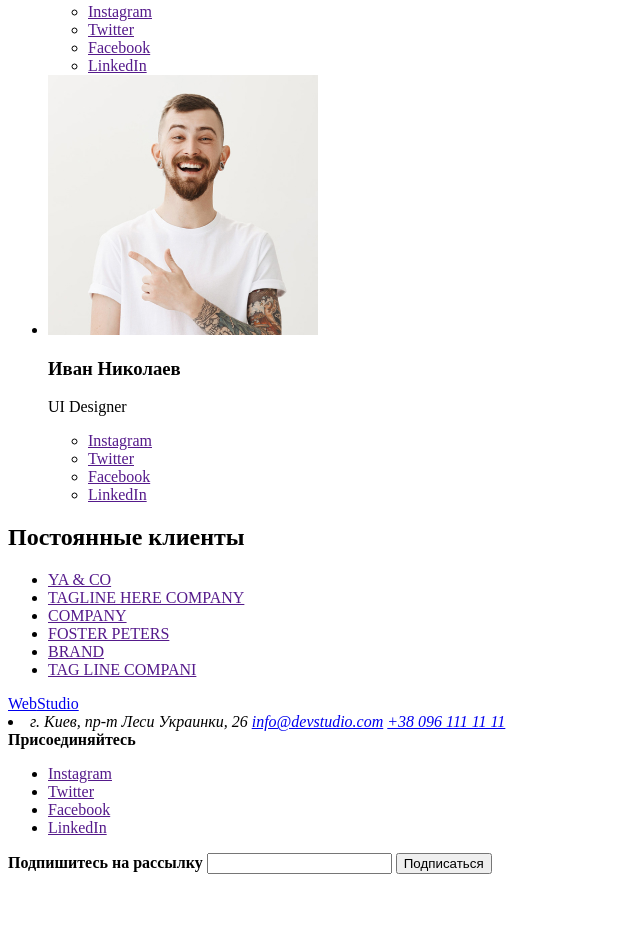
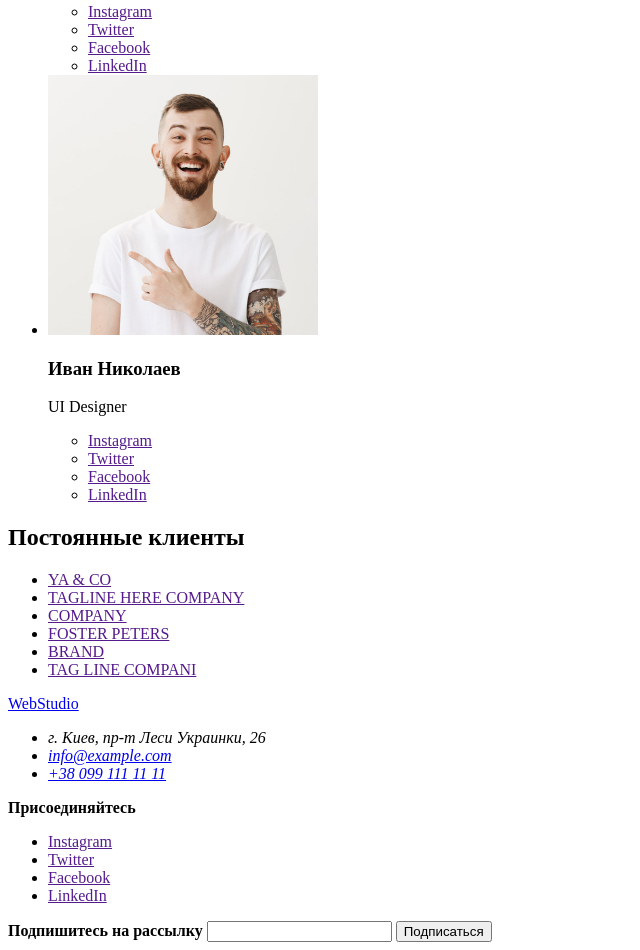
Before and after one commit to Fedir-Serdiuk/goit-markup-hw-01, a plain HTML site: page index.html in a window 1280 px wide. Shown: the part 3358-4308 px from the top of the page, without its empty margins (0-640 px from the left). Before the commit the page ends 4240 px from the top, so only its background shows below. Drawn offline with Linux system fonts and the light colour scheme.

Commit message:
Update index.html

```diff
--- a/index.html
+++ b/index.html
@@ -251,11 +251,11 @@
       <div>
         <a href="./index.html"><span>Web</span>Studio</a>
         <address>
-          <li>
-            г. Киев, пр-т Леси Украинки, 26
-            <a href="mailto:info@devstudio.com">info@devstudio.com</a>
-            <a href="tel:+380961111111">+38 096 111 11 11</a>
-          </li>
+          <ul>
+            <li>г. Киев, пр-т Леси Украинки, 26</li>
+            <li><a href="mailto:info@devstudio.com">info@example.com</a></li>
+            <li><a href="tel:+380961111111">+38 099 111 11 11</a></li>
+          </ul>
         </address>
       </div>
       <div>
```
